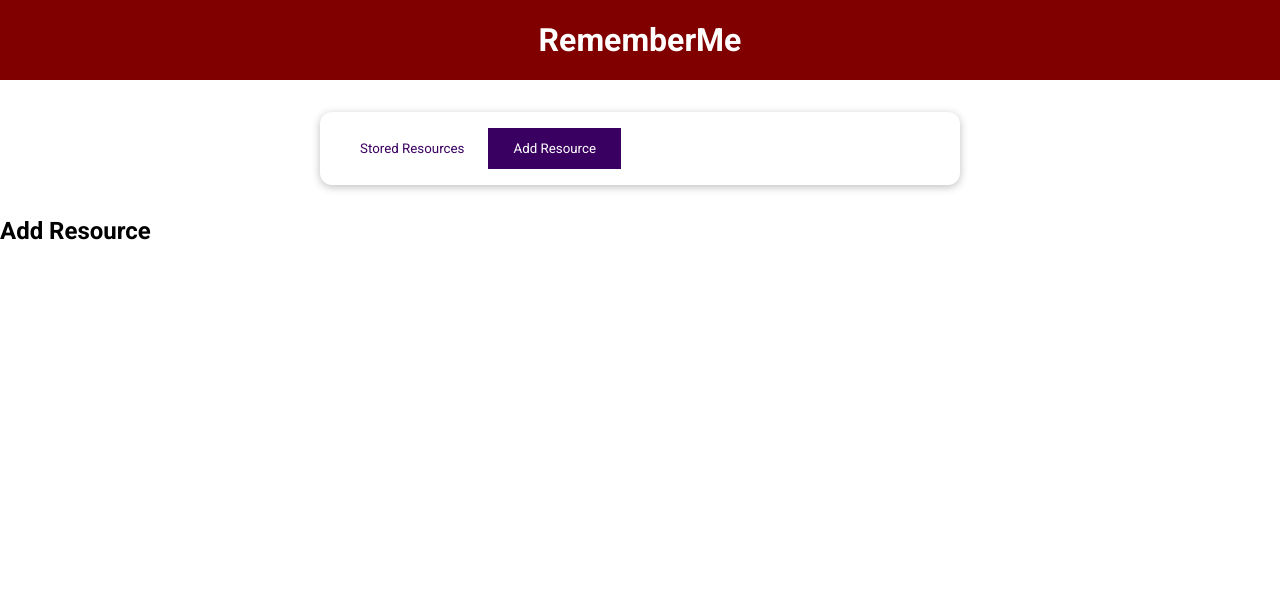
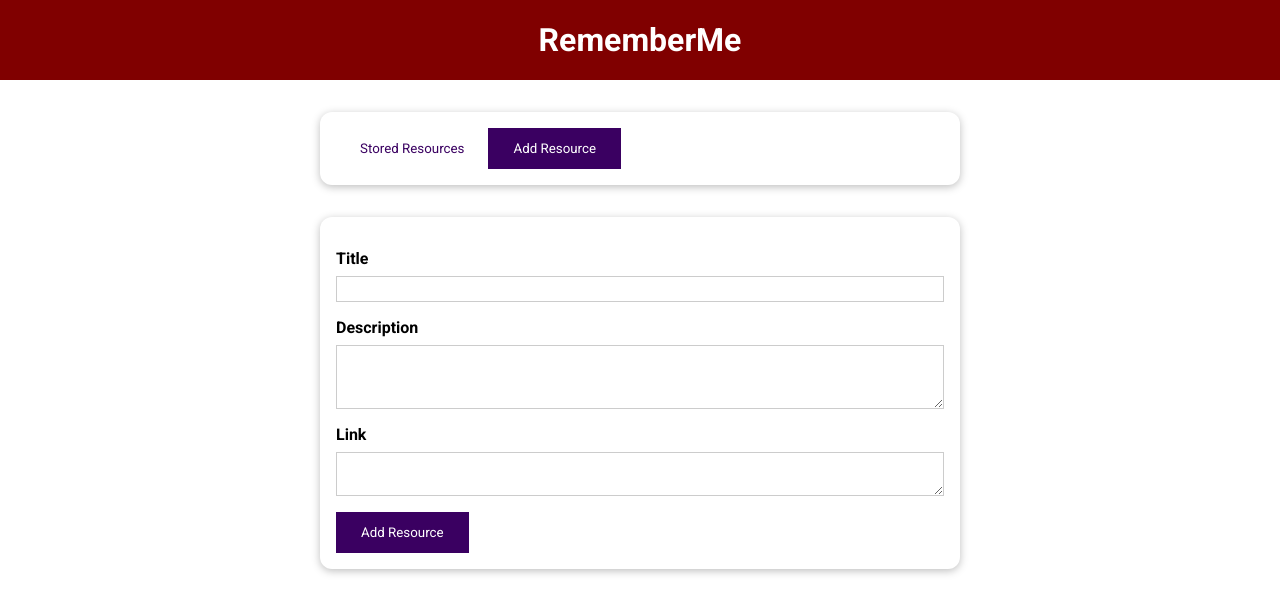
Before and after one commit to dwikiby/learning-resourcesapp, a Vue app: page / in a window 1280 px wide. Both pictures are taken after a click on the button "Add Resource". Shown: the top 614 px of the page. Built offline with nearby package versions, Linux system fonts and the light colour scheme.

Commit message:
adding a add resource form

```diff
--- a/src/components/UI/BaseButton.vue
+++ b/src/components/UI/BaseButton.vue
@@ -6,7 +6,7 @@
 
 <script>
 export default {
-  props: ['type', 'mode'],
+  props: ['mode'],
 };
 </script>
 
--- a/src/components/learning-resources/AddResource.vue
+++ b/src/components/learning-resources/AddResource.vue
@@ -1,3 +1,49 @@
 <template>
-  <h2>Add Resource</h2>
+  <base-card>
+    <form>
+      <div class="form-control">
+        <label for="title">Title</label>
+        <input id="title" name="title" type="text" />
+      </div>
+      <div class="form-control">
+        <label for="description">Description</label>
+        <textarea id="description" name="description" rows="3"></textarea>
+      </div>
+      <div class="form-control">
+        <label for="link">Link</label>
+        <textarea id="link" name="link" type="url"></textarea>
+      </div>
+      <div>
+        <base-button type="submit">Add Resource</base-button>
+      </div>
+    </form>
+  </base-card>
 </template>
+
+<style scoped>
+label {
+  font-weight: bold;
+  display: block;
+  margin-bottom: 0.5rem;
+}
+
+input,
+textarea {
+  display: block;
+  width: 100%;
+  font: inherit;
+  padding: 0.15rem;
+  border: 1px solid #ccc;
+}
+
+input:focus,
+textarea:focus {
+  outline: none;
+  border-color: #3a0061;
+  background-color: #f7ebff;
+}
+
+.form-control {
+  margin: 1rem 0;
+}
+</style>
```
